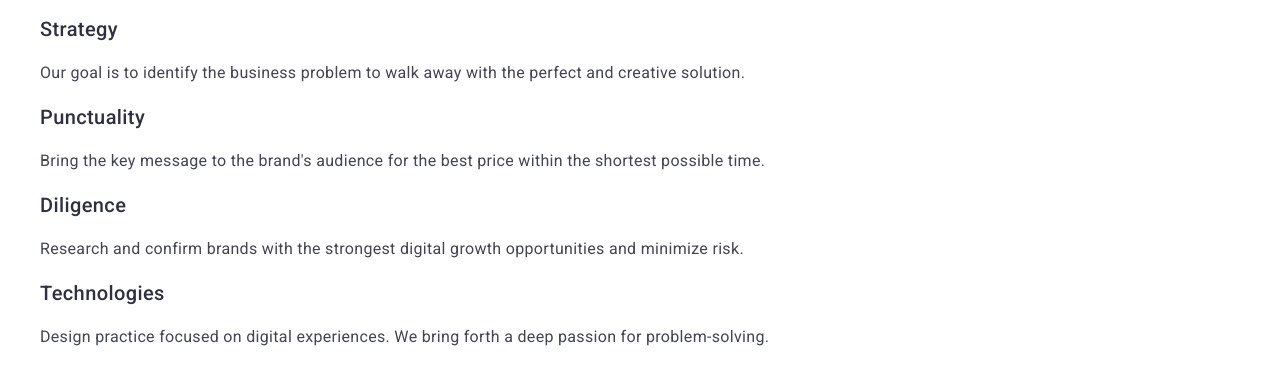
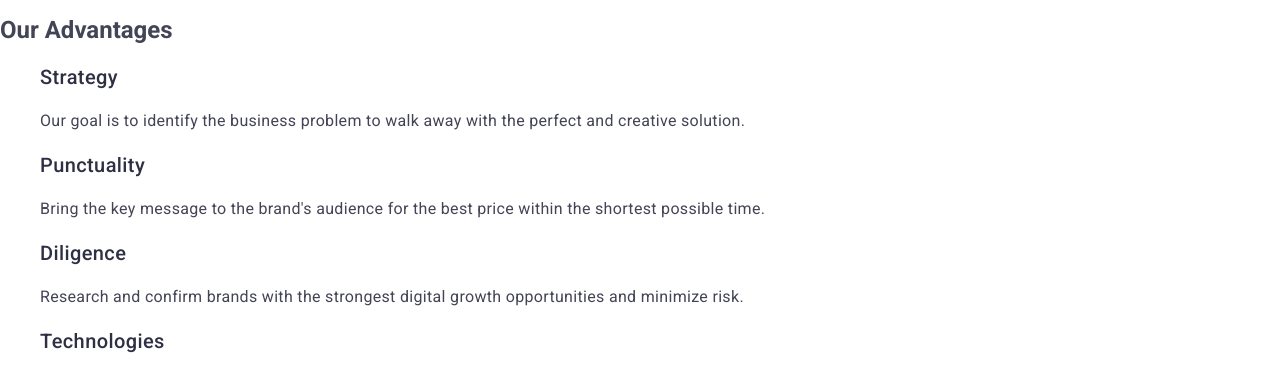
Before and after one commit to romanhavryliuk/goit-markup-hw-02, a plain HTML site: page index.html in a window 1280 px wide. Shown: the part 282-652 px from the top of the page. Drawn offline with nearby package versions, Linux system fonts and the light colour scheme.

Commit message:
add initial files

```diff
--- a/css/styles.css
+++ b/css/styles.css
@@ -90,19 +90,6 @@ ul {
 }
 
 /*---------- Advantages --------- */
-
-.visually-hidden {
-    position: absolute;
-    width: 1px;
-    height: 1px;
-    padding: 0;
-    margin: -1px;
-    overflow: hidden;
-    clip: rect(0, 0, 0, 0);
-    white-space: nowrap;
-    border: 0;
-    clip-path: inset(100%);
-}
 
 .advantages-subtitle {
     font-weight: 500;
```
